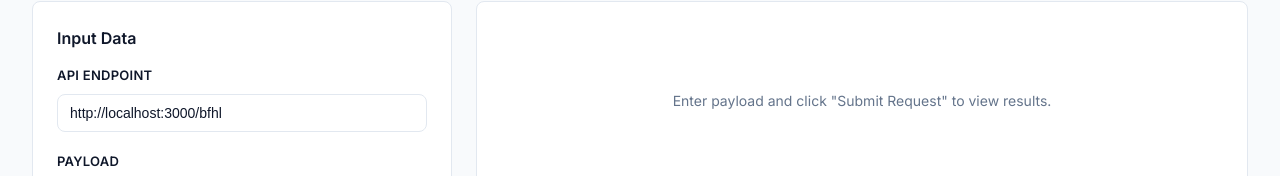
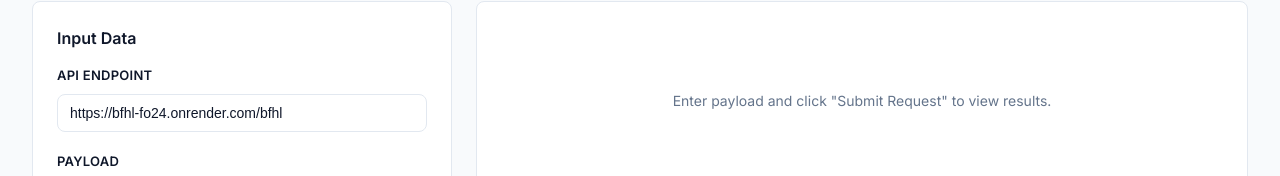
Before and after one commit to nimish-kochhar/bfhl, a plain HTML site: page frontend/index.html in a window 1280 px wide. Shown: the part 126-302 px from the top of the page. Drawn offline with Linux system fonts and the light colour scheme.

Commit message:
feat: Connected frontend to deployed backend

```diff
--- a/frontend/index.html
+++ b/frontend/index.html
@@ -32,7 +32,7 @@
           <form id="api-form" onsubmit="return false;">
             <div class="form-group">
               <label for="api-url" class="form-label">API Endpoint</label>
-              <input type="text" id="api-url" class="form-input" value="http://localhost:3000/bfhl" placeholder="https://your-api.vercel.app/bfhl" required>
+              <input type="text" id="api-url" class="form-input" value="https://bfhl-fo24.onrender.com/bfhl" placeholder="https://your-api.vercel.app/bfhl" required>
             </div>
 
             <div class="form-group">
```
